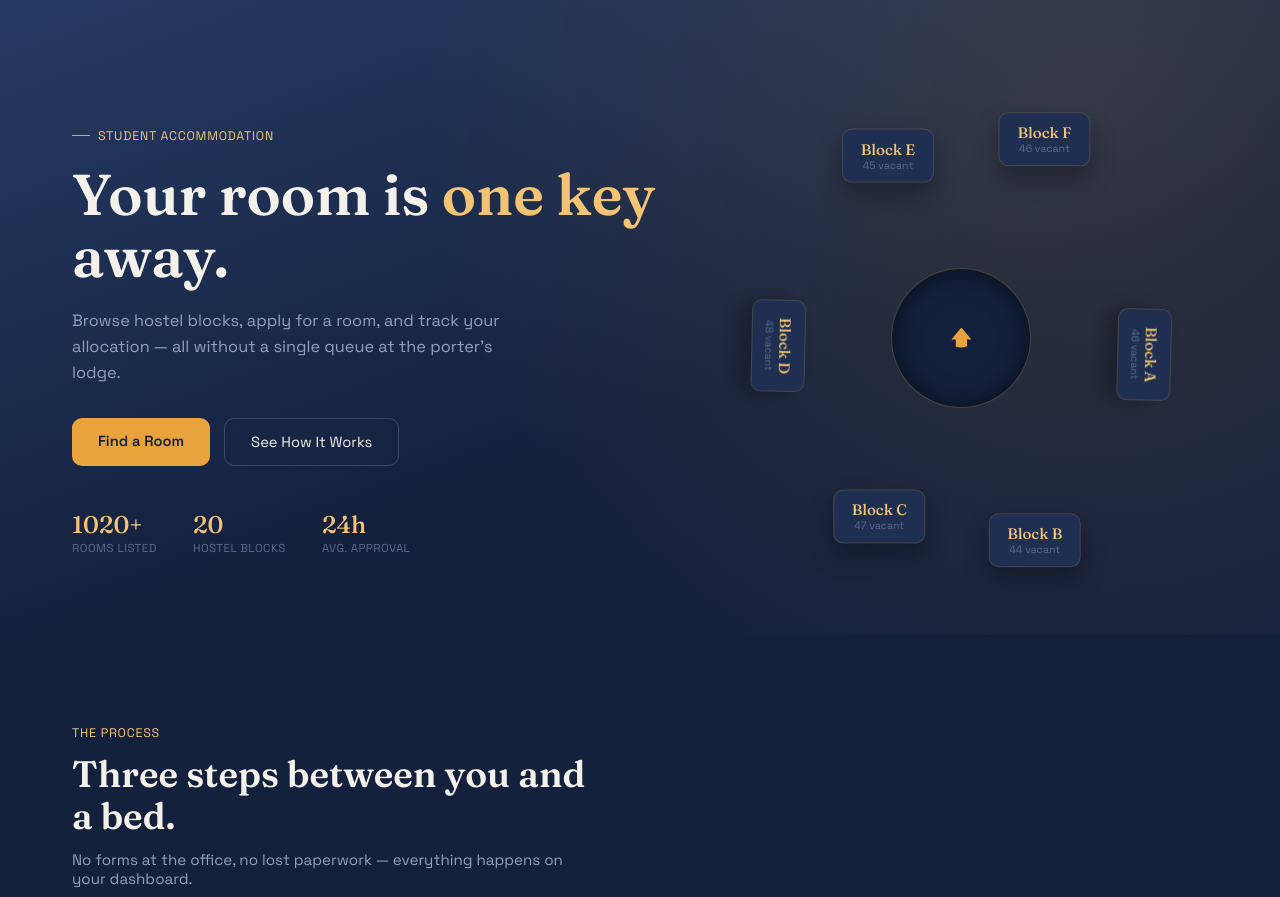
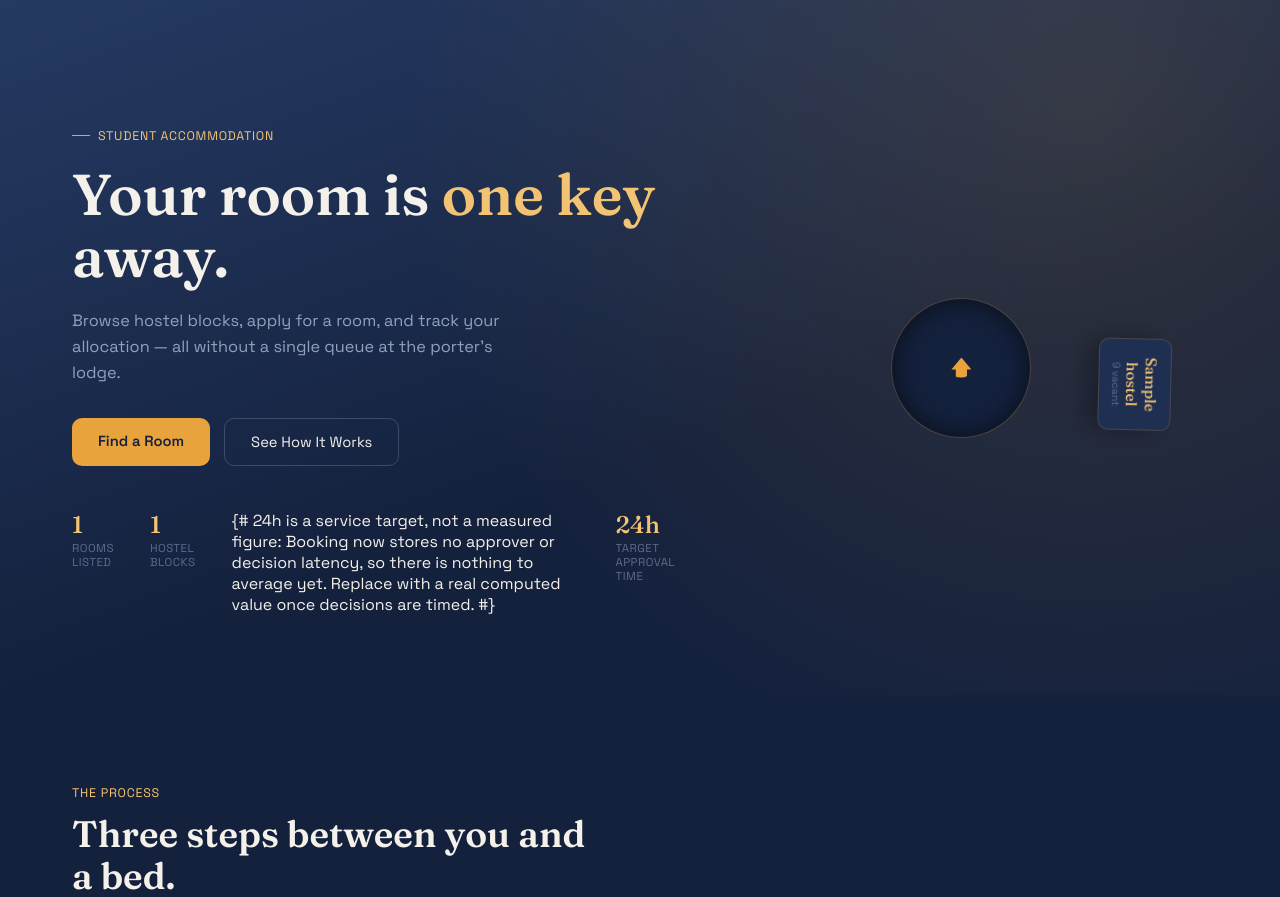
Before and after one commit to Viod-01/HostelHub, a Django app: page / in a window 1280 px wide. Shown: the part 83-980 px from the top of the page. Run offline with Django 5.2, Linux system fonts and the light colour scheme; tables that the repository leaves empty hold one stand-in row (values such as "Sample post").

Commit message:
Fix seed overwriting live config, landing stats, staff email collision, messages; harden settings
- seed_rooms: insert-only. build.sh runs it on every deploy and it force-saved
  price_per_session/capacity_per_room per block, so any pricing a warden
  changed in the admin was silently reverted on the next push. Verified:
  Block B price 42424 now survives a re-seed.
- landing(): the hero counts and the six per-block 'N vacant' chips were
  hardcoded HTML with no query behind them, so they could not change as rooms
  filled. Now two grouped aggregates; each chip matches the DB exactly
  (51 rooms x capacity - occupied). The 24h figure is relabelled as a target
  because nothing measures decision latency, and it is commented as such.
- request_access: add the email-uniqueness guard the student path already had.
  admin_login_submit resolves an identifier with filter(email=...).first(), so
  two staff requests sharing an email could authenticate as the first account.
  Verified: second request now creates zero User and zero StaffAccessRequest.
- admin_dashboard: replace the full-room table scan with aggregates and drop
  the per-student Booking query in favour of prefetch. 26 -> 13 queries with 12
  students registered; it no longer grows by one per new account.
- admin_login.html: both error blocks printed fixed text and ignored the view's
  messages, so every rejection looked identical. Now renders the real message,
  falling back to the old copy; the generic staff-login text is unchanged, so
  the enumeration guard still holds.
- booking(): validate session against the radio values; a 45-char value stored
  on SQLite but raises DataError on the Postgres backend used in deploy.
- settings: HSTS (check --deploy no longer flags W004), explicit hardening
  headers, and LOGGING so application errors reach a stream after deploy.
  Verified on the real request path: HSTS only on secure, 301 on insecure.
- README: rewrite Known limitations, add a Fixed-in-history section, tick the
  landing roadmap item, and replace the stale 'fix before going public' note.

```diff
--- a/myproject/portal/templates/hostel/admin_login.html
+++ b/myproject/portal/templates/hostel/admin_login.html
@@ -418,7 +418,9 @@
       <form method="post" action="{% url 'admin_login_submit' %}" onsubmit="return handleSubmit(event, 'signin')" novalidate>
         {% csrf_token %}
         {% if login_error %}
-          <p style="color: var(--error); font-size: 0.82rem; margin-bottom: 14px;">Incorrect staff ID/email or password.</p>
+          {# the view's specific message was never rendered here, so every
+             rejection on this page showed identical generic text #}
+          <p style="color: var(--error); font-size: 0.82rem; margin-bottom: 14px;">{% if messages %}{% for message in messages %}{{ message }}{% endfor %}{% else %}Incorrect staff ID/email or password.{% endif %}</p>
         {% endif %}
         <div class="field" id="admin-id-field">
           <label for="admin-id">Staff ID or Email</label>
@@ -459,7 +461,7 @@
       <form method="post" action="{% url 'request_access' %}" onsubmit="return handleSubmit(event, 'request')" novalidate>
         {% csrf_token %}
         {% if request_access_error %}
-          <p style="color: var(--error); font-size: 0.82rem; margin-bottom: 14px;">Please fix the errors below and try again.</p>
+          <p style="color: var(--error); font-size: 0.82rem; margin-bottom: 14px;">{% if messages %}{% for message in messages %}{{ message }}{% endfor %}{% else %}Please fix the errors below and try again.{% endif %}</p>
         {% endif %}
         <div class="field" id="reg-name-field">
           <label for="reg-name">Full Name</label>
--- a/myproject/portal/templates/hostel/landing.html
+++ b/myproject/portal/templates/hostel/landing.html
@@ -404,21 +404,21 @@
       <a href="#how" class="btn-ghost">See How It Works</a>
     </div>
     <div class="stat-row">
-      <div><span class="num">1020+</span><span class="label">Rooms Listed</span></div>
-      <div><span class="num">20</span><span class="label">Hostel Blocks</span></div>
-      <div><span class="num">24h</span><span class="label">Avg. Approval</span></div>
+      <div><span class="num">{{ room_count }}</span><span class="label">Rooms Listed</span></div>
+      <div><span class="num">{{ hostel_count }}</span><span class="label">Hostel Blocks</span></div>
+      {# 24h is a service target, not a measured figure: Booking now stores no
+        approver or decision latency, so there is nothing to average yet.
+        Replace with a real computed value once decisions are timed. #}
+      <div><span class="num">24h</span><span class="label">Target Approval Time</span></div>
     </div>
   </div>
 
   <div class="key-ring">
     <div class="ring-core"><div class="keyhole-shape"></div></div>
     <div class="orbit">
-      <div class="tag tag-a"><div class="block">Block A</div><div class="stat">46 vacant</div></div>
-      <div class="tag tag-b"><div class="block">Block B</div><div class="stat">44 vacant</div></div>
-      <div class="tag tag-c"><div class="block">Block C</div><div class="stat">47 vacant</div></div>
-      <div class="tag tag-d"><div class="block">Block D</div><div class="stat">48 vacant</div></div>
-      <div class="tag tag-e"><div class="block">Block E</div><div class="stat">45 vacant</div></div>
-      <div class="tag tag-f"><div class="block">Block F</div><div class="stat">46 vacant</div></div>
+      {% for block in landing_blocks|slice:":6" %}
+      <div class="tag tag-{% cycle 'a' 'b' 'c' 'd' 'e' 'f' %}"><div class="block">{{ block.name }}</div><div class="stat">{{ block.vacant }} vacant</div></div>
+      {% endfor %}
     </div>
   </div>
 </section>
--- a/myproject/portal/views.py
+++ b/myproject/portal/views.py
@@ -1,4 +1,7 @@
-from django.db.models import F
+from django.db.models import Count, F, IntegerField, Sum
+from django.db.models.functions import Cast, Coalesce
+from django.db.models import Value
+import re
 from django.db import transaction
 from django.shortcuts import render, redirect, get_object_or_404
 from django.contrib.auth.decorators import login_required
@@ -18,9 +21,38 @@ from django.views.decorators.cache import never_cache
 
 
 def landing(request):
-    """Simplest possible view — just renders the template, no database query yet.
-    Confirm this works before writing anything else."""
-    return render(request, "hostel/landing.html")
+    """Live hero stats + block orbit, so the landing page never advertises
+    inventory that does not exist. Two aggregate queries, not one per room."""
+    # capacity lives on Hostel, so sum each room's hostel capacity to get total
+    # beds — one aggregate instead of loading all 1,020 rooms into Python
+    room_stats = Room.objects.aggregate(
+        rooms=Count("id"),
+        beds=Coalesce(Sum(Cast("hostel__capacity_per_room", IntegerField())), Value(0)),
+        occupied=Coalesce(Sum("occupied_beds"), Value(0)),
+    )
+    hostel_count = Hostel.objects.count()
+
+    # Aggregate over Room grouped by hostel rather than annotating Hostel with
+    # two joins at once — Count(*) * F(capacity) inflates when a second join
+    # (the SUM of occupied beds) duplicates the rows being counted.
+    per_block = {
+        row["hostel__name"]: row
+        for row in Room.objects.values("hostel__name").annotate(
+            beds=Coalesce(Sum(Cast("hostel__capacity_per_room", IntegerField())), Value(0)),
+            taken=Coalesce(Sum("occupied_beds"), Value(0)),
+        )
+    }
+    landing_blocks = [
+        {"name": name, "vacant": (row["beds"] or 0) - (row["taken"] or 0)}
+        for name, row in sorted(per_block.items())
+    ]
+
+    return render(request, "hostel/landing.html", {
+        "room_count": room_stats["rooms"] or 0,
+        "bed_count": (room_stats["beds"] or 0) - (room_stats["occupied"] or 0),
+        "hostel_count": hostel_count,
+        "landing_blocks": landing_blocks,
+    })
 
 @never_cache
 def login_register(request):
@@ -187,6 +219,16 @@ def request_access(request):
             "request_access_error": True, "active_tab": "request",
         })
 
+    # admin_login_submit resolves an identifier to a username via
+    # User.objects.filter(email=...).first(), so two staff accounts sharing one
+    # email would let the second person authenticate as the first. The student
+    # path already guards this; the staff path did not.
+    if User.objects.filter(email__iexact=email).exists():
+        messages.error(request, "An account with that email already exists.")
+        return render(request, "hostel/admin_login.html", {
+            "request_access_error": True, "active_tab": "request",
+        })
+
     # Created inactive and not staff — authenticate() already refuses login
     # for inactive users, so there's no separate check needed to keep this
     # account locked out until an existing admin approves the request.
@@ -289,6 +331,11 @@ def booking(request, room_number):
             return redirect("dashboard")
 
         session = request.POST.get("session", "").strip()
+        # the form offers radio buttons, but a crafted POST can send anything;
+        # an over-length value stores on SQLite and raises DataError on Postgres
+        if not re.fullmatch(r"\d{4}/\d{4}", session):
+            messages.error(request, "Select a valid session.")
+            return render(request, "hostel/booking.html", {"room": room, "student": student})
         special_requests = request.POST.get("special_requests", "").strip()
         phone = request.POST.get("phone", "").strip()
 
@@ -310,7 +357,15 @@ def booking(request, room_number):
 @staff_member_required(login_url='admin_login')
 def admin_dashboard(request):
     rooms = Room.objects.select_related("hostel").all()
-    hostels = Hostel.objects.all()
+    hostels = Hostel.objects.all().order_by("name")
+    hostel_stats = {
+        row["hostel__name"]: row
+        for row in Room.objects.values("hostel__name").annotate(
+            beds=Coalesce(Sum(Cast("hostel__capacity_per_room", IntegerField())), Value(0)),
+            taken=Coalesce(Sum("occupied_beds"), Value(0)),
+            room_total=Count("id"),
+        )
+    }
     students = StudentProfile.objects.select_related("user").all()
     bookings = (
         Booking.objects
@@ -318,22 +373,30 @@ def admin_dashboard(request):
         .order_by("-applied_at")
     )
 
-    # bed-level totals — computed from whatever rooms actually exist,
-    # not a fixed guess, so this stays correct as you add/remove rooms
-    total_capacity = sum(r.capacity for r in rooms)
-    total_occupied = sum(r.occupied_beds for r in rooms)
+    # bed-level totals — one aggregate query, replacing a full-table load of
+    # every Room row into Python
+    agg = Room.objects.aggregate(
+        occupied=Coalesce(Sum("occupied_beds"), Value(0)),
+    )
+    total_occupied = agg["occupied"] or 0
+    total_capacity = sum(v["beds"] or 0 for v in hostel_stats.values())
     total_vacant = total_capacity - total_occupied
     vacant_pct = round((total_vacant / total_capacity) * 100) if total_capacity else 0
     occupied_pct = 100 - vacant_pct if total_capacity else 0
 
     for hostel in hostels:
-        hostel_rooms = [r for r in rooms if r.hostel_id == hostel.id]
-        hostel.room_count = len(hostel_rooms)
-        hostel.vacant_count = sum(r.vacant_beds for r in hostel_rooms)
+        stats = hostel_stats.get(hostel.name, {})
+        hostel.room_count = stats.get("room_total", 0)
+        hostel.vacant_count = (stats.get("beds") or 0) - (stats.get("taken") or 0)
 
+    # was one Booking query per student (N+1 over every registered account);
+    # prefetch keeps the newest per student in a single extra query
+    students = StudentProfile.objects.select_related("user").prefetch_related(
+        "user__bookings"
+    ).all()
     for student in students:
-        student.latest_booking = (
-            Booking.objects.filter(student=student.user).order_by("-applied_at").first()
+        student.latest_booking = max(
+            student.user.bookings.all(), key=lambda b: b.applied_at, default=None
         )
 
     staff_requests = (
```
Also changed, not shown: myproject/myproject/settings.py (+32 -0 lines), myproject/portal/management/commands/seed_rooms.py (+9 -9 lines), README.md.
